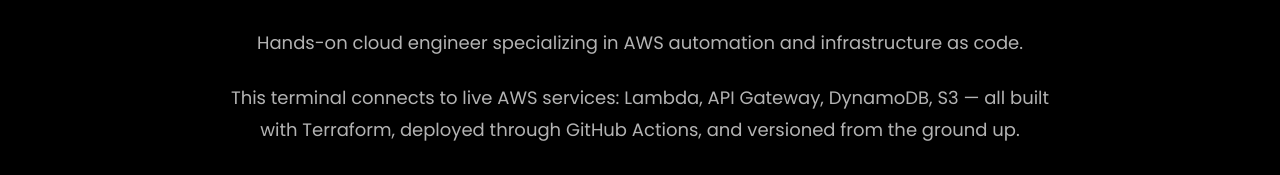
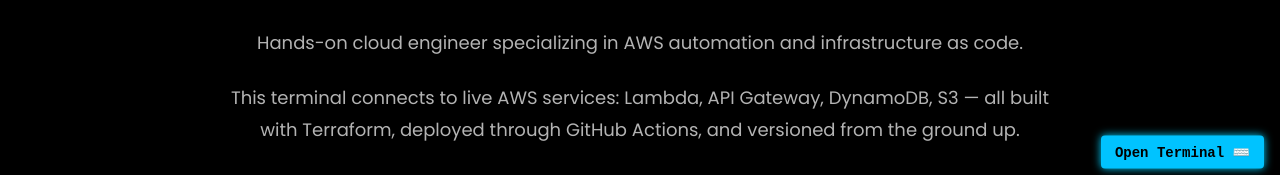
Before and after one commit to serversorcerer/cloud-resume-challenge, a plain HTML site: page website/index.html in a window 1280 px wide. Shown: the part 614-789 px from the top of the page. Drawn offline with Linux system fonts and the light colour scheme; no server answers.

```diff
--- a/website/css/main.css
+++ b/website/css/main.css
@@ -2606,3 +2606,37 @@
   55% { opacity: 0.9; }
   60% { opacity: 0.6; }
 }
+
+
+/* --------------------------------- */
+/* Open Terminal Button Styles       */
+/* --------------------------------- */
+#terminal-button {
+  position: fixed;
+  bottom: 16px;
+  right: 16px;
+  z-index: 1000;
+  background: #00c3ff;
+  color: #000;
+  border: none;
+  padding: 10px 18px;
+  border-radius: 6px;
+  cursor: pointer;
+  font-family: monospace;
+  font-size: 14px;
+  font-weight: 600;
+  box-shadow: 0 0 10px #00ffff;
+  animation: pulseTerminalButton 1.5s ease-in-out infinite;
+  transition: all 0.3s ease-in-out;
+}
+
+#terminal-button:hover {
+  transform: scale(1.1);
+  background-color: #00ffff;
+}
+
+@keyframes pulseTerminalButton {
+  0% { box-shadow: 0 0 5px #00c3ff; }
+  50% { box-shadow: 0 0 15px #00ffff; }
+  100% { box-shadow: 0 0 5px #00c3ff; }
+}
--- a/website/index.html
+++ b/website/index.html
@@ -910,17 +910,37 @@
   document.head.appendChild(style);
   </script>
   <style>
-    @keyframes fadeInPulse {
-      0% { opacity: 0; transform: scale(0.95); }
-      50% { opacity: 1; transform: scale(1.03); }
-      100% { transform: scale(1); }
+    @keyframes bounceGlow {
+      0%, 100% { transform: translateY(0); box-shadow: 0 0 6px #00c3ff; }
+      50% { transform: translateY(-6px); box-shadow: 0 0 16px #00ffff; }
     }
+
     #terminal-button {
-      animation: fadeInPulse 1.8s ease-out 2s forwards;
-      opacity: 0;
+      opacity: 1;
+      animation: bounceGlow 1.2s ease-in-out infinite;
+      position: fixed;
+      bottom: 16px;
+      right: 16px;
+      z-index: 1000;
+      background: #00c3ff;
+      color: #000;
+      border: none;
+      padding: 10px 18px;
+      border-radius: 6px;
+      cursor: pointer;
+      font-family: monospace;
+      font-size: 14px;
+      font-weight: 600;
+      box-shadow: 0 0 8px #00eaff;
+      transition: all 0.3s ease-in-out;
+    }
+
+    #terminal-button:hover {
+      transform: scale(1.1);
+      background-color: #00ffff;
     }
   </style>
-  <button id="terminal-button" onclick="document.getElementById('terminal').scrollIntoView({ behavior: 'smooth' })"
+  <button id="terminal-button" onclick="document.getElementById('terminal').scrollIntoView({ behavior: 'smooth', block: 'center' })"
     style="position: fixed; bottom: 16px; right: 16px; z-index: 1000; background: #00c3ff; color: #000; border: none; padding: 8px 14px; border-radius: 4px; cursor: pointer; font-family: monospace;">
     Open Terminal ⌨️
   </button>
```
